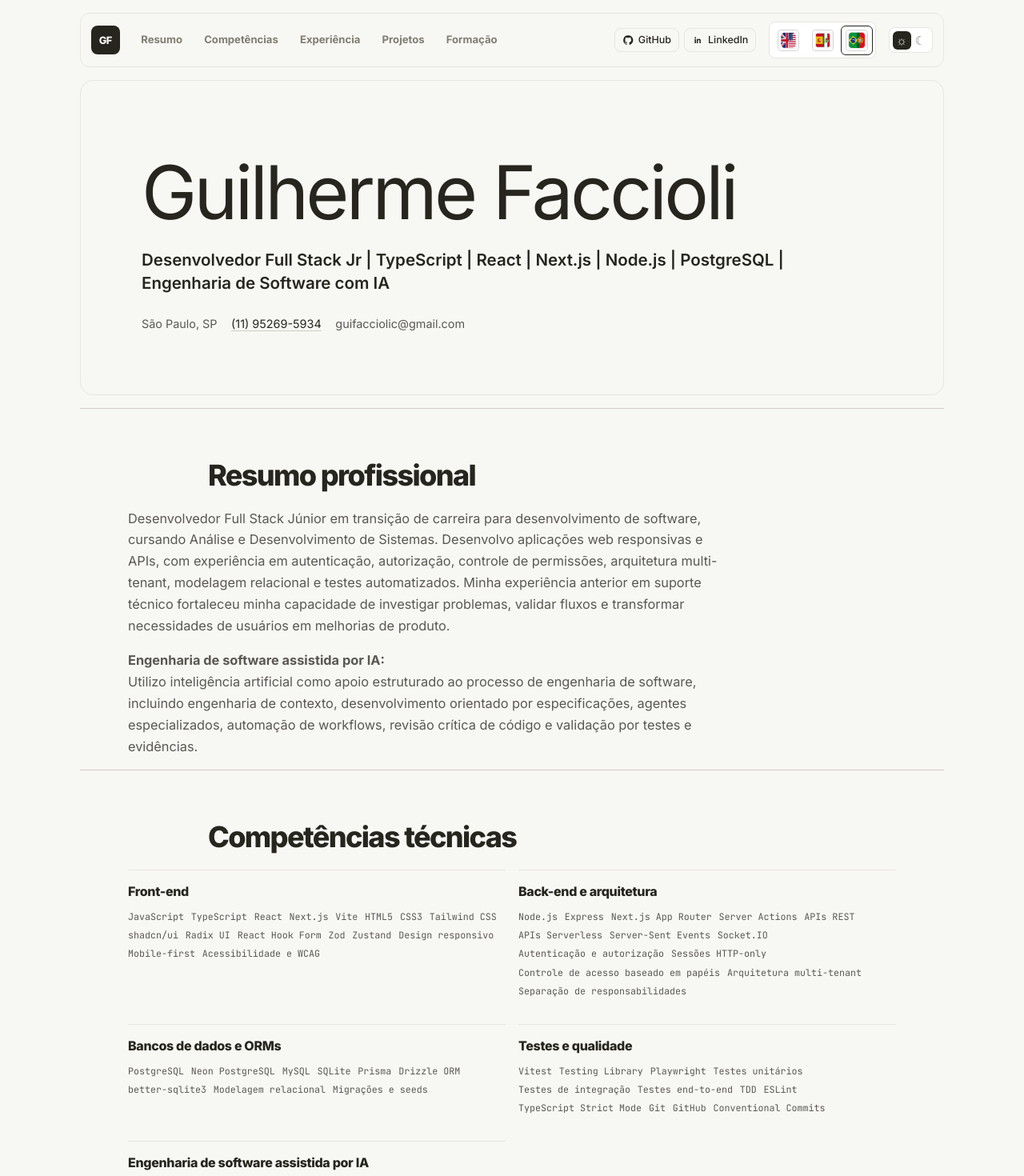
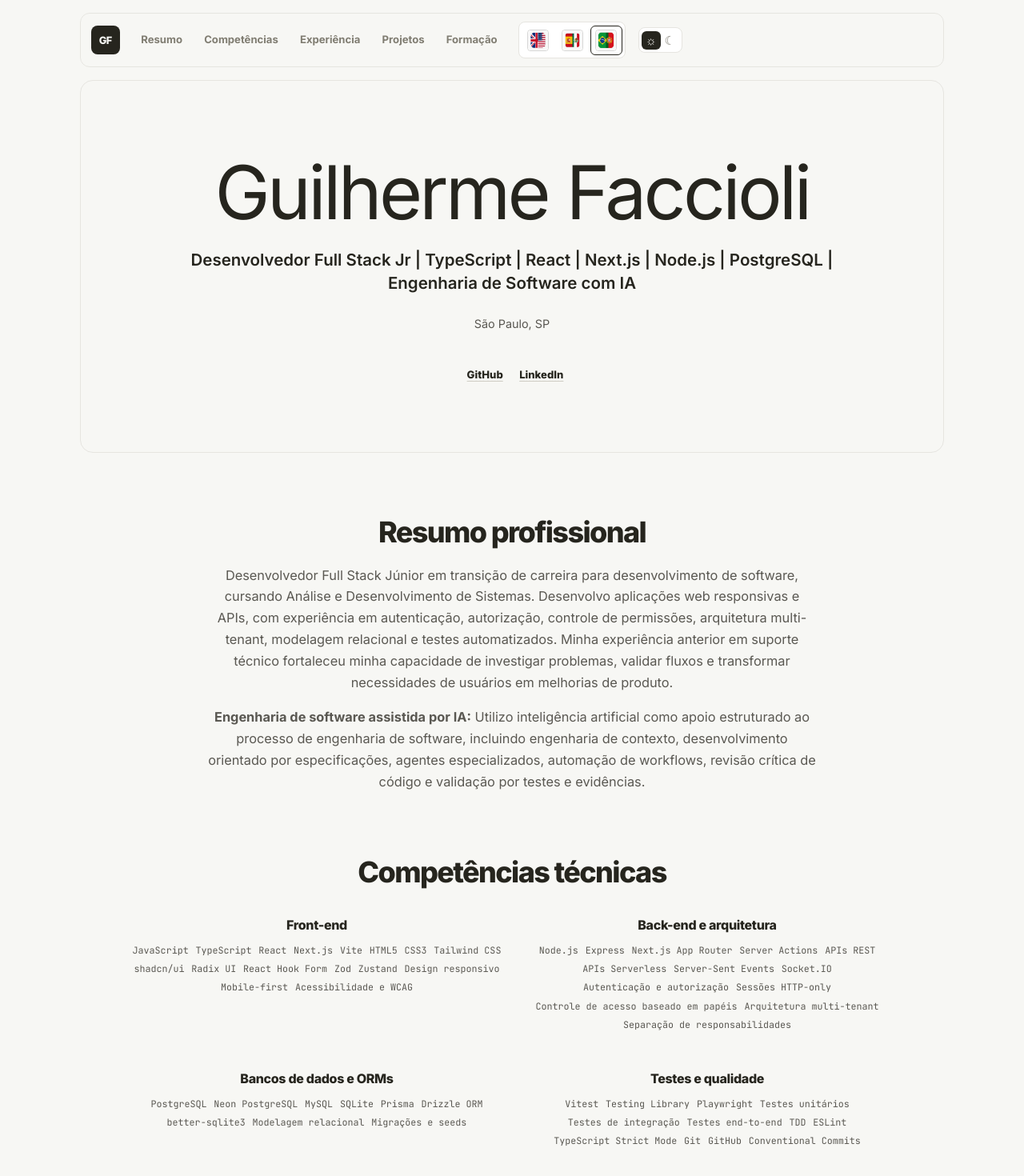
Before and after one commit to GuiFaccioli/meu-curriculo, a React (Vite) app: page / in a window 1280 px wide. Shown: the top 1470 px of the page at 80% size. Built offline with nearby package versions, Linux system fonts and the light colour scheme; no server answers.

Commit message:
refactor: simplify hero and center resume content

```diff
--- a/src/App.css
+++ b/src/App.css
@@ -81,38 +81,6 @@ body {
   flex-wrap: wrap;
   align-items: center;
   gap: 0.15rem 0.4rem;
-}
-
-.top-nav-social {
-  display: flex;
-  align-items: center;
-  gap: 0.4rem;
-  margin-left: auto;
-}
-
-.top-nav-social-link {
-  display: inline-flex;
-  align-items: center;
-  gap: 0.35rem;
-  padding: 0.4rem 0.55rem;
-  border: 1px solid var(--hairline);
-  border-radius: 8px;
-  color: var(--ink);
-  font-size: 0.78rem;
-  font-weight: 500;
-  line-height: 1.2;
-  transition: border-color 160ms ease, background-color 160ms ease;
-}
-
-.top-nav-social-link:hover,
-.top-nav-social-link:focus-visible {
-  border-color: var(--hairline-strong);
-  background: var(--surface);
-}
-
-.top-nav-social-link .social-icon {
-  width: 0.9rem;
-  height: 0.9rem;
 }
 
 .theme-toggle {
@@ -222,11 +190,12 @@ main {
 .hero-content {
   max-width: 960px;
   margin-inline: auto;
+  text-align: center;
 }
 
 .hero-band h1 {
   max-width: 15ch;
-  margin-top: 0.7rem;
+  margin: 0.7rem auto 0;
   color: var(--ink);
   font-size: clamp(2.6rem, 8vw, 5.8rem);
   font-weight: 400;
@@ -237,7 +206,7 @@ main {
 
 .hero-title {
   max-width: 56rem;
-  margin-top: 1.2rem;
+  margin: 1.2rem auto 0;
   color: var(--ink);
   font-size: clamp(1rem, 2vw, 1.28rem);
   font-weight: 600;
@@ -247,6 +216,7 @@ main {
 .hero-contact {
   display: flex;
   flex-wrap: wrap;
+  justify-content: center;
   gap: 0.35rem 1.1rem;
   margin-top: 1.5rem;
   color: var(--body);
@@ -269,6 +239,7 @@ main {
 }
 
 .hero-links {
+  justify-content: center;
   margin-top: 2rem;
 }
 
@@ -306,25 +277,23 @@ main {
 
 .hero-link--secondary,
 .button-secondary {
-  border-color: var(--hairline-strong);
-  background: var(--surface);
   color: var(--ink);
 }
 
 .hero-link--secondary {
-  border-color: var(--hairline-strong);
-  background: var(--surface);
+  padding-inline: 0;
   color: var(--ink);
+  text-decoration: underline;
+  text-decoration-color: var(--hairline-strong);
+  text-underline-offset: 0.2em;
 }
 
 .hero-link--secondary:hover {
-  border-color: var(--ink);
-  background: var(--surface);
+  color: var(--accent-dark);
 }
 
 .section {
   padding: clamp(2.2rem, 5vw, 5rem) 0 0;
-  border-top: 1px solid var(--hairline-strong);
 }
 
 .section-head {
@@ -332,6 +301,7 @@ main {
   gap: 0.35rem;
   max-width: var(--content-width);
   margin-inline: auto;
+  text-align: center;
 }
 
 .section-title {
@@ -355,16 +325,18 @@ main {
   max-width: 960px;
   margin-top: 1.25rem;
   margin-inline: auto;
+  text-align: center;
 }
 
 .summary-copy {
   display: grid;
   gap: 1rem;
   max-width: var(--content-width);
+  margin-inline: auto;
   font-size: 1.02rem;
+  text-align: center;
 }
 
-.summary-copy strong,
 .skills-grid,
 .projects-grid {
   display: grid;
@@ -377,16 +349,14 @@ main {
 .experience-card,
 .education-card {
   padding: 1.15rem;
-  border: 1px solid var(--hairline);
-  border-radius: 12px;
-  background: var(--surface);
+  border: 0;
+  border-radius: 0;
+  background: transparent;
+  text-align: center;
 }
 
 .skill-category {
   padding: 1rem 0;
-  border-width: 1px 0 0;
-  border-radius: 0;
-  background: transparent;
 }
 
 .skill-category h3,
@@ -404,6 +374,7 @@ main {
 .project-tech-list {
   display: flex;
   flex-wrap: wrap;
+  justify-content: center;
   gap: 0.4rem 0.55rem;
   margin-top: 0.75rem;
 }
@@ -430,7 +401,7 @@ main {
 
 .project-card-head {
   display: flex;
-  justify-content: space-between;
+  justify-content: center;
   gap: 0.8rem;
 }
 
@@ -452,9 +423,11 @@ main {
 .experience-card ul {
   display: grid;
   gap: 0.45rem;
-  padding-left: 1.1rem;
+  padding-left: 0;
   color: var(--body);
   font-size: 0.9rem;
+  list-style-position: inside;
+  text-align: center;
 }
 
 .project-card-actions {
@@ -465,6 +438,8 @@ main {
   display: grid;
   gap: 1rem;
   max-width: var(--content-width);
+  margin-inline: auto;
+  text-align: center;
 }
 
 .experience-card,
@@ -476,7 +451,7 @@ main {
 .experience-top {
   display: flex;
   flex-wrap: wrap;
-  justify-content: space-between;
+  justify-content: center;
   gap: 0.5rem 1rem;
 }
 
@@ -496,6 +471,7 @@ main {
   flex-wrap: wrap;
   gap: 0.7rem 1rem;
   max-width: var(--content-width);
+  margin-inline: auto;
   padding: 0;
   list-style: none;
 }
@@ -504,9 +480,10 @@ main {
   display: flex;
   gap: 0.5rem;
   padding: 0.55rem 0.7rem;
-  border: 1px solid var(--hairline);
-  border-radius: 8px;
-  background: var(--surface);
+  border: 0;
+  border-radius: 0;
+  background: transparent;
+  text-align: center;
 }
 
 .language-list strong {
@@ -560,18 +537,6 @@ button:focus-visible {
 
   .top-nav-links {
     gap: 0.1rem 0.25rem;
-  }
-
-  .top-nav-social {
-    margin-left: 0;
-  }
-
-  .top-nav-social-link {
-    padding: 0.4rem;
-  }
-
-  .top-nav-social-link span {
-    display: none;
   }
 
   .theme-toggle {
--- a/src/App.tsx
+++ b/src/App.tsx
@@ -6,7 +6,6 @@ import { LanguageList } from './components/LanguageList'
 import { ProjectCard } from './components/ProjectCard'
 import { SectionBlock } from './components/SectionBlock'
 import { SkillCategory } from './components/SkillCategory'
-import { SocialLinkIcon } from './components/SocialLinks'
 import { getLocalizedResumeData, interfaceCopy, localeOptions, type Locale } from './data/localization'
 import { resumeData } from './data/resume'
 import { usePortfolioTracking } from './tracking/usePortfolioTracking'
@@ -65,25 +64,6 @@ function App() {
           ))}
         </nav>
 
-        <nav className="top-nav-social" aria-label={copy.professionalNetworks}>
-          {socialLinks.map((link) => (
-            <a
-              key={link.label}
-              className="top-nav-social-link"
-              href={link.href}
-              target="_blank"
-              rel="noreferrer"
-              aria-label={link.ariaLabel}
-              data-track="portfolio_click"
-              data-track-type={link.trackType}
-              data-section="top-nav"
-            >
-              <SocialLinkIcon kind={link.kind} />
-              <span>{link.label}</span>
-            </a>
-          ))}
-        </nav>
-
         <div className="locale-switcher" role="group" aria-label={copy.language}>
           {localeOptions.map((option) => (
             <button
@@ -120,8 +100,8 @@ function App() {
           name={resumeData.name}
           title={content.title}
           location={content.location}
-          phone={content.phone}
-          email={content.email}
+          links={socialLinks}
+          linksAriaLabel={copy.professionalNetworks}
         />
 
         <SectionBlock
--- a/src/components/HeaderHero.tsx
+++ b/src/components/HeaderHero.tsx
@@ -1,25 +1,27 @@
+import { SocialLinks } from './SocialLinks'
+import type { ResumeLink } from '../data/resume'
+
 type HeaderHeroProps = {
   name: string
   title: string
   location: string
-  phone: string
-  email: string
+  links: ResumeLink[]
+  linksAriaLabel: string
 }
 
-export function HeaderHero({ name, title, location, phone, email }: HeaderHeroProps) {
+export function HeaderHero({ name, title, location, links, linksAriaLabel }: HeaderHeroProps) {
   return (
     <header className="hero-band">
       <div className="hero-layout">
         <div className="hero-content">
-
           <h1>{name}</h1>
           <p className="hero-title">{title}</p>
 
           <address className="hero-contact">
             <span>{location}</span>
-            <a href={`tel:${phone.replace(/\D/g, '')}`}>{phone}</a>
-            <span>{email}</span>
           </address>
+
+          <SocialLinks links={links} ariaLabel={linksAriaLabel} />
 
         </div>
       </div>
--- a/src/components/SocialLinks.tsx
+++ b/src/components/SocialLinks.tsx
@@ -3,6 +3,7 @@ import type { ResumeLink } from '../data/resume'
 type SocialLinksProps = {
   links: ResumeLink[]
   section?: string
+  ariaLabel?: string
 }
 
 export function SocialLinkIcon({ kind }: { kind: ResumeLink['kind'] }) {
@@ -38,9 +39,9 @@ export function SocialLinkIcon({ kind }: { kind: ResumeLink['kind'] }) {
   )
 }
 
-export function SocialLinks({ links, section = 'hero' }: SocialLinksProps) {
+export function SocialLinks({ links, section = 'hero', ariaLabel = 'Ações principais' }: SocialLinksProps) {
   return (
-    <nav className="hero-links" aria-label="Ações principais">
+    <nav className="hero-links" aria-label={ariaLabel}>
       {links.map((link) => {
         const isExternal = link.external ?? link.href.startsWith('http')
         const className = `hero-link hero-link--${link.variant}`
```
